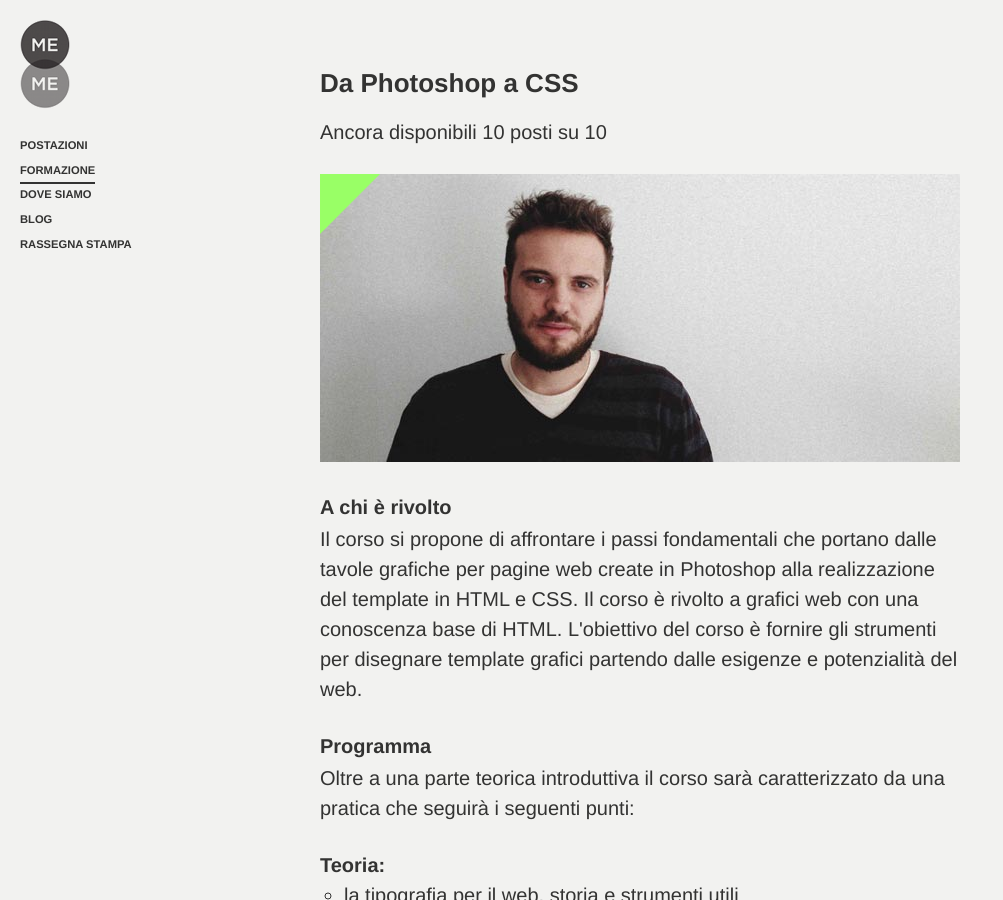
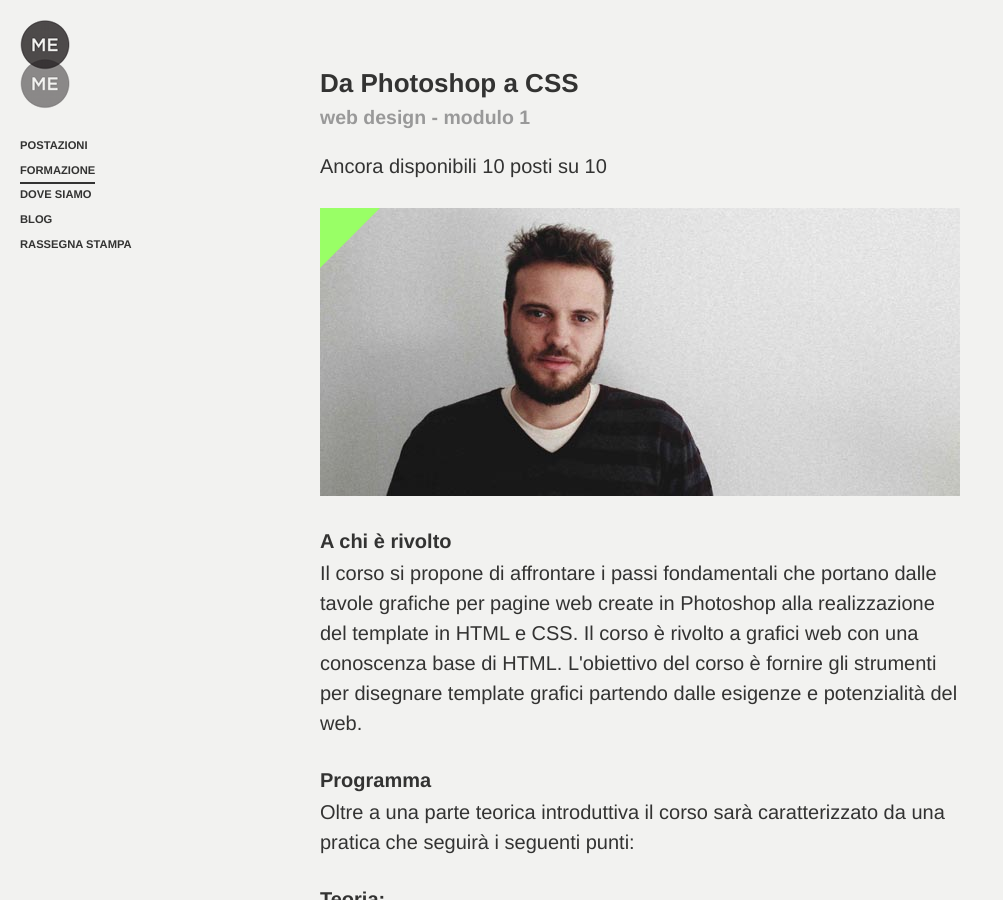
Before and after one commit to memecoworking/memecoworking.github.com, a Jekyll site: the page corso-photoshop-css.html, which Jekyll copies as it is, in a window 1280 px wide and 900 px high. Shown: the whole window, without its empty margins (0-1003 px from the left). Built offline with Jekyll 4.4.1, drawn with Linux system fonts in a browser that asks for light colours; Markdown is read by kramdown in place of the engine named in the settings; comment, search, counter and statistics services are not loaded.

Commit message:
francesco's course updated

```diff
--- a/corso-photoshop-css.html
+++ b/corso-photoshop-css.html
@@ -49,7 +49,7 @@
     <article class="post-article post-view-mode">
   <section class="post-content">
     <div class="post-field body">
-      <h2>Da Photoshop a CSS</h2>
+      <h2>Da Photoshop a CSS <br/><small style="color:#999999;">web design - modulo 1</small></h2>
       <p>Ancora disponibili 10 posti su 10</p>
       <div class="image-canvas" style="background:url('images/corsi_francesco.jpg')">
         <div class="status green"></div>
```
